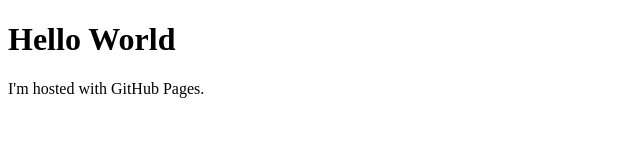
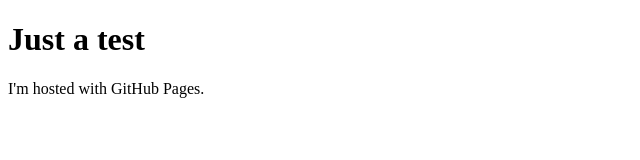
Before and after one commit to brdp/brdp.github.io, a plain HTML site: page index.html in a window 1280 px wide. Shown: the whole page, without its empty margins (0-640 px from the left). Drawn offline with Linux system fonts and the light colour scheme.

Commit message:
Update index.html

```diff
--- a/index.html
+++ b/index.html
@@ -1,7 +1,7 @@
 <!DOCTYPE html>
 <html>
 <body>
-<h1>Hello World</h1>
+<h1>Just a test</h1>
 <p>I'm hosted with GitHub Pages.</p>
 </body>
 </html>
```
